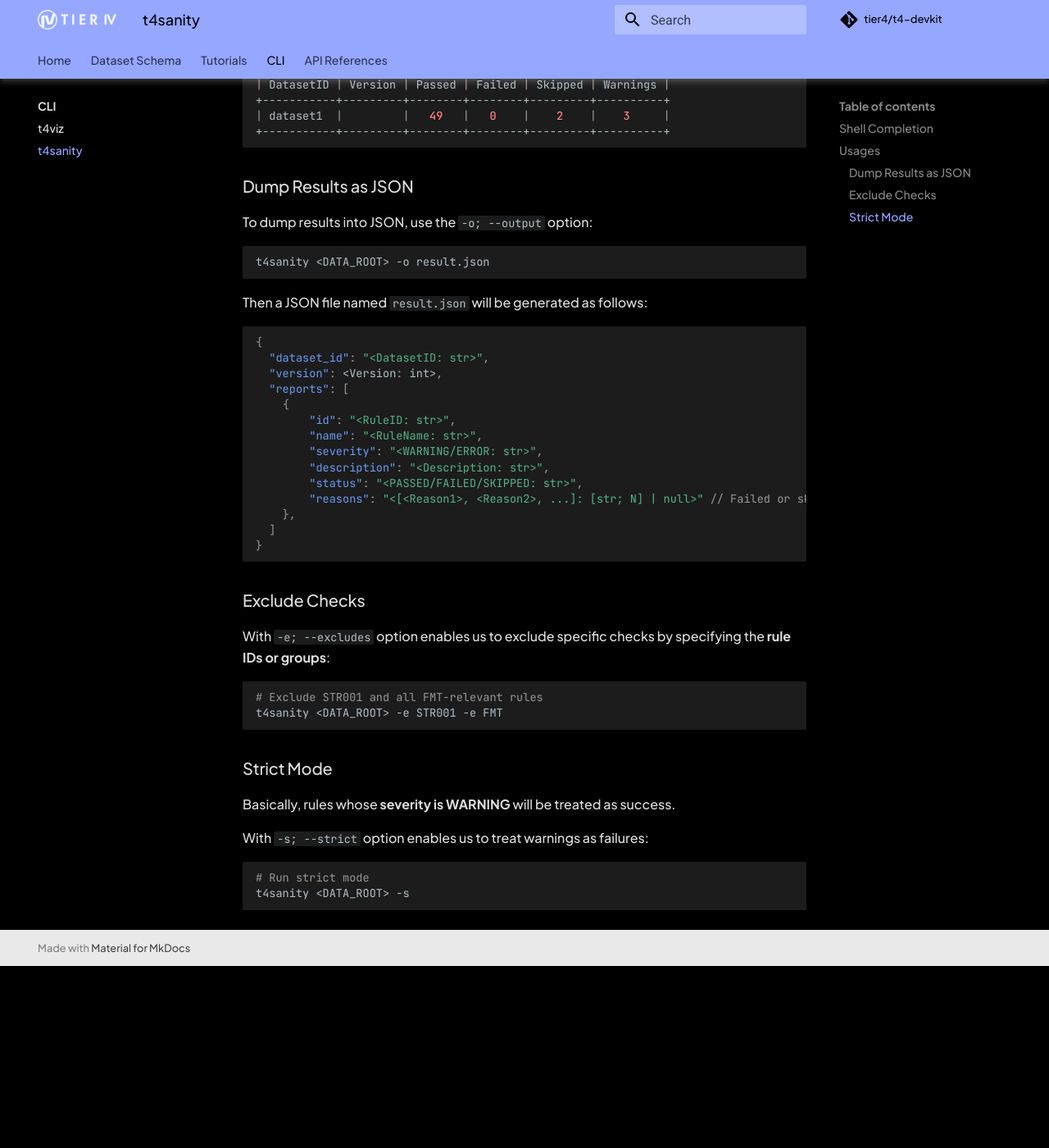
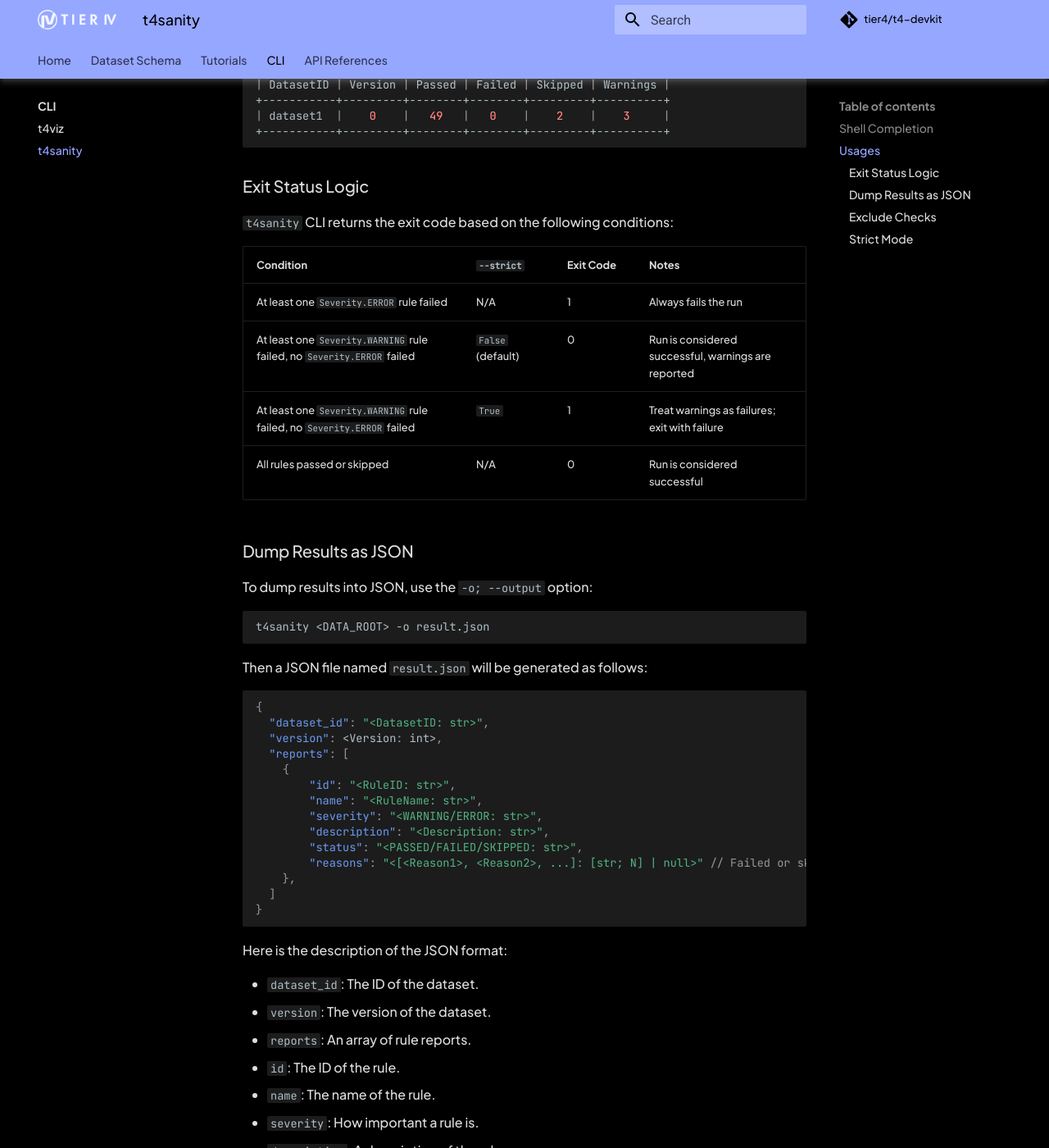
Before and after one commit to tier4/t4-devkit, an MkDocs documentation site: the page built from docs/cli/t4sanity.md, in a window 1280 px wide and 1400 px high, scrolled down 1328 px. Shown: the whole window at 82% size. Built offline with MkDocs 1.6.1 and Material for MkDocs 9.7.7, drawn with Linux system fonts in a browser that asks for light colours; comment, search, counter and statistics services are not loaded; the version menu is left out; before the commit the page ends 2506 px from its top, so only the background shows below that; some of the changed text lies outside the part shown.

Commit message:
docs: update documents for sanity check (#221)
Signed-off-by: ktro2828 <kotaro.uetake@tier4.jp>

````diff
--- a/docs/cli/t4sanity.md
+++ b/docs/cli/t4sanity.md
@@ -61,9 +61,20 @@
 +-----------+---------+--------+--------+---------+----------+
 | DatasetID | Version | Passed | Failed | Skipped | Warnings |
 +-----------+---------+--------+--------+---------+----------+
-| dataset1  |         |   49   |   0    |    2    |    3     |
+| dataset1  |    0    |   49   |   0    |    2    |    3     |
 +-----------+---------+--------+--------+---------+----------+
 ```
+
+### Exit Status Logic
+
+`t4sanity` CLI returns the exit code based on the following conditions:
+
+| Condition                                                               | `--strict`        | Exit Code | Notes                                               |
+| ----------------------------------------------------------------------- | ----------------- | --------- | --------------------------------------------------- |
+| At least one `Severity.ERROR` rule failed                               | N/A               | 1         | Always fails the run                                |
+| At least one `Severity.WARNING` rule failed, no `Severity.ERROR` failed | `False` (default) | 0         | Run is considered successful, warnings are reported |
+| At least one `Severity.WARNING` rule failed, no `Severity.ERROR` failed | `True`            | 1         | Treat warnings as failures; exit with failure       |
+| All rules passed or skipped                                             | N/A               | 0         | Run is considered successful                        |
 
 ### Dump Results as JSON
 
@@ -92,6 +103,18 @@
 }
 ```
 
+Here is the description of the JSON format:
+
+- `dataset_id`: The ID of the dataset.
+- `version`: The version of the dataset.
+- `reports`: An array of rule reports.
+- `id`: The ID of the rule.
+- `name`: The name of the rule.
+- `severity`: How important a rule is.
+- `description`: A description of the rule.
+- `status`: What happened when it ran.
+- `reasons`: An array of reasons for failure or skipped rules, null if passed.
+
 ### Exclude Checks
 
 With `-e; --excludes` option enables us to exclude specific checks by specifying the **rule IDs or groups**:
--- a/mkdocs.yaml
+++ b/mkdocs.yaml
@@ -15,6 +15,7 @@
       - Initialization: tutorials/initialize.md
       - Visualization: tutorials/render.md
       - Schema Customization: tutorials/customize.md
+      - Sanity Check: tutorials/sanity.md
   - CLI:
       - Home: cli/index.md
       - t4viz: cli/t4viz.md
@@ -22,6 +23,7 @@
   - API References:
       - t4_devkit.tier4: apis/tier4.md
       - t4_devkit.helper: apis/helper.md
+      - t4_devkit.sanity: apis/sanity.md
       - t4_devkit.schema:
           - Home: apis/schema/index.md
           - Schema Names: apis/schema/name.md
````
Also changed, not shown: docs/apis/common.md (+0 -2 lines), docs/apis/sanity.md (added, +8 -0 lines), docs/schema/requirement.md (+51 -51 lines), docs/tutorials/sanity.md (added, +58 -0 lines).
